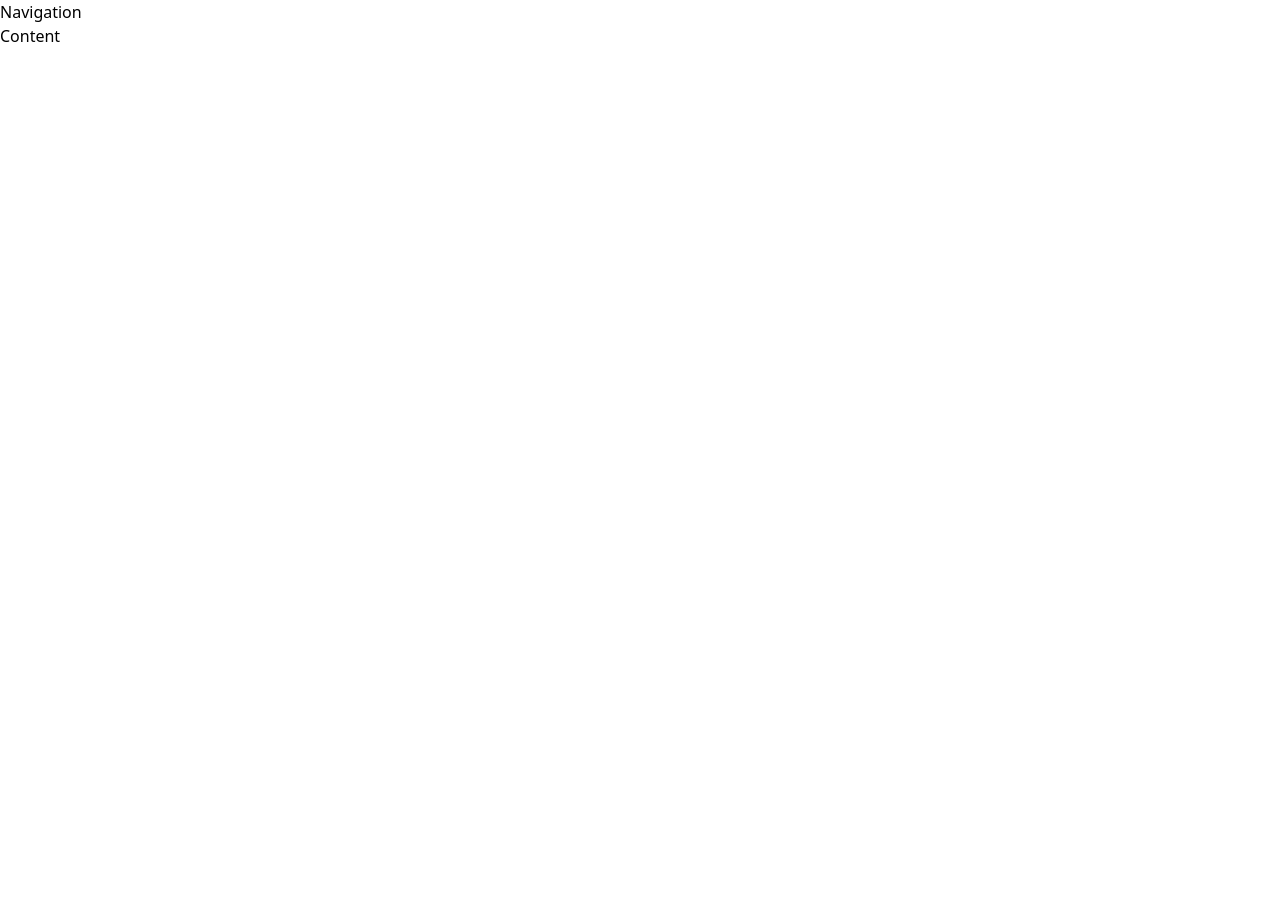
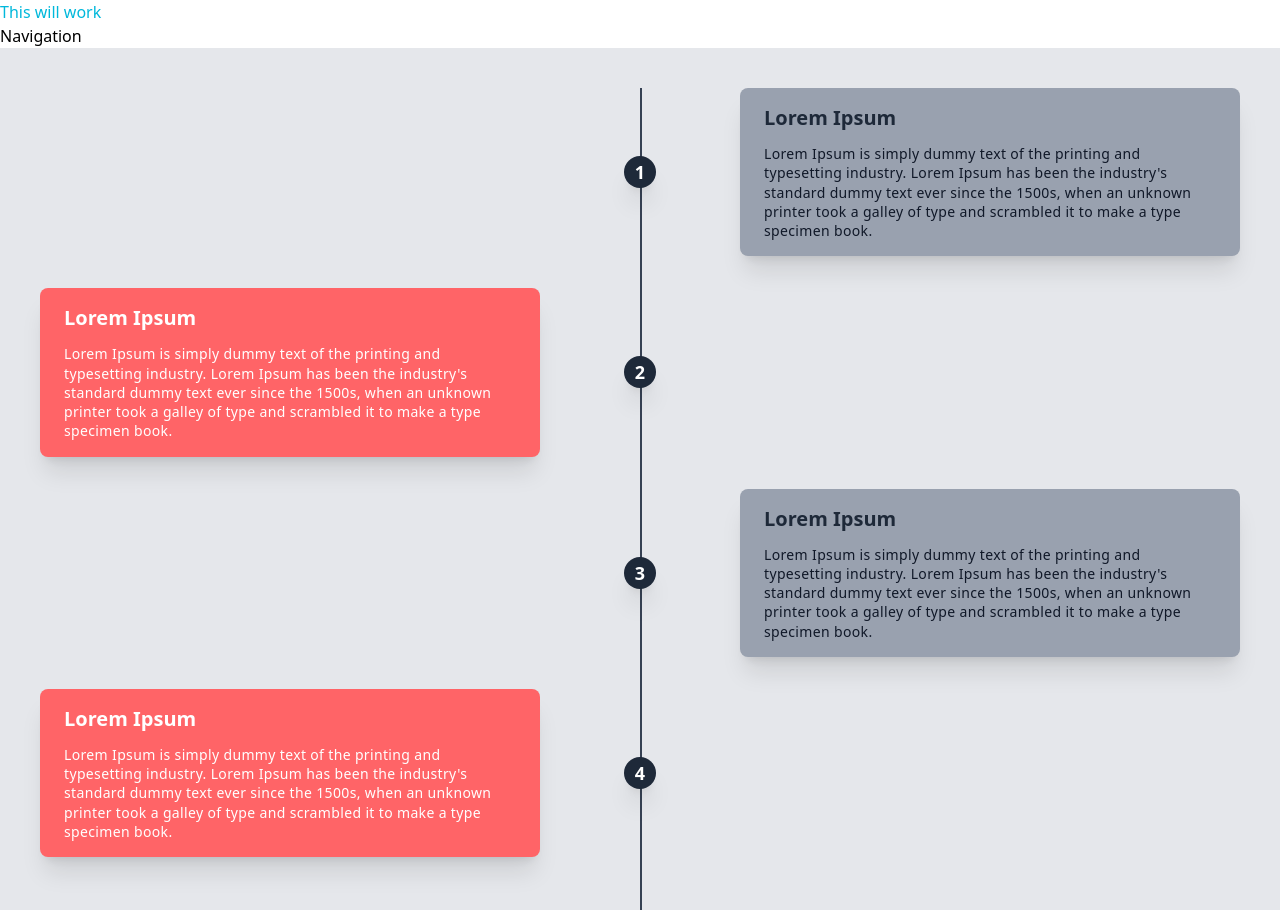
Before and after one commit to injili/vue_playground, a Vue app in the folder Memories/: page / in a window 1280 px wide. Shown: the top 910 px of the page. Before the commit the page ends 800 px from the top, so only its background shows below. Built offline with nearby package versions, Linux system fonts and the light colour scheme.

Commit message:
the progress

```diff
--- a/Memories/package.json
+++ b/Memories/package.json
@@ -9,8 +9,8 @@
     "preview": "vite preview"
   },
   "dependencies": {
-    "@tailwindcss/vite": "^4.0.17",
-    "tailwindcss": "^4.0.17",
+    "@tailwindcss/vite": "^4.1.0",
+    "tailwindcss": "^4.1.0",
     "vue": "^3.5.13"
   },
   "devDependencies": {
--- a/Memories/src/components/Content.vue
+++ b/Memories/src/components/Content.vue
@@ -1 +1,97 @@
-<template>Content</template>
+<template>
+  <div class="container bg-gray-200 mx-auto w-full h-full">
+    <div class="relative wrap overflow-hidden p-10 h-full">
+      <div
+        class="border-2-2 absolute border-opacity-20 border-gray-700 h-full border"
+        style="left: 50%"
+      ></div>
+      <!-- right timeline -->
+      <div class="mb-8 flex justify-between items-center w-full right-timeline">
+        <div class="order-1 w-5/12"></div>
+        <div
+          class="z-20 flex items-center order-1 bg-gray-800 shadow-xl w-8 h-8 rounded-full"
+        >
+          <h1 class="mx-auto font-semibold text-lg text-white">1</h1>
+        </div>
+        <div class="order-1 bg-gray-400 rounded-lg shadow-xl w-5/12 px-6 py-4">
+          <h3 class="mb-3 font-bold text-gray-800 text-xl">Lorem Ipsum</h3>
+          <p
+            class="text-sm leading-snug tracking-wide text-gray-900 text-opacity-100"
+          >
+            Lorem Ipsum is simply dummy text of the printing and typesetting
+            industry. Lorem Ipsum has been the industry's standard dummy text
+            ever since the 1500s, when an unknown printer took a galley of type
+            and scrambled it to make a type specimen book.
+          </p>
+        </div>
+      </div>
+
+      <!-- left timeline -->
+      <div
+        class="mb-8 flex justify-between flex-row-reverse items-center w-full left-timeline"
+      >
+        <div class="order-1 w-5/12"></div>
+        <div
+          class="z-20 flex items-center order-1 bg-gray-800 shadow-xl w-8 h-8 rounded-full"
+        >
+          <h1 class="mx-auto text-white font-semibold text-lg">2</h1>
+        </div>
+        <div class="order-1 bg-red-400 rounded-lg shadow-xl w-5/12 px-6 py-4">
+          <h3 class="mb-3 font-bold text-white text-xl">Lorem Ipsum</h3>
+          <p
+            class="text-sm font-medium leading-snug tracking-wide text-white text-opacity-100"
+          >
+            Lorem Ipsum is simply dummy text of the printing and typesetting
+            industry. Lorem Ipsum has been the industry's standard dummy text
+            ever since the 1500s, when an unknown printer took a galley of type
+            and scrambled it to make a type specimen book.
+          </p>
+        </div>
+      </div>
+
+      <!-- right timeline -->
+      <div class="mb-8 flex justify-between items-center w-full right-timeline">
+        <div class="order-1 w-5/12"></div>
+        <div
+          class="z-20 flex items-center order-1 bg-gray-800 shadow-xl w-8 h-8 rounded-full"
+        >
+          <h1 class="mx-auto font-semibold text-lg text-white">3</h1>
+        </div>
+        <div class="order-1 bg-gray-400 rounded-lg shadow-xl w-5/12 px-6 py-4">
+          <h3 class="mb-3 font-bold text-gray-800 text-xl">Lorem Ipsum</h3>
+          <p
+            class="text-sm leading-snug tracking-wide text-gray-900 text-opacity-100"
+          >
+            Lorem Ipsum is simply dummy text of the printing and typesetting
+            industry. Lorem Ipsum has been the industry's standard dummy text
+            ever since the 1500s, when an unknown printer took a galley of type
+            and scrambled it to make a type specimen book.
+          </p>
+        </div>
+      </div>
+
+      <!-- left timeline -->
+      <div
+        class="mb-8 flex justify-between flex-row-reverse items-center w-full left-timeline"
+      >
+        <div class="order-1 w-5/12"></div>
+        <div
+          class="z-20 flex items-center order-1 bg-gray-800 shadow-xl w-8 h-8 rounded-full"
+        >
+          <h1 class="mx-auto text-white font-semibold text-lg">4</h1>
+        </div>
+        <div class="order-1 bg-red-400 rounded-lg shadow-xl w-5/12 px-6 py-4">
+          <h3 class="mb-3 font-bold text-white text-xl">Lorem Ipsum</h3>
+          <p
+            class="text-sm font-medium leading-snug tracking-wide text-white text-opacity-100"
+          >
+            Lorem Ipsum is simply dummy text of the printing and typesetting
+            industry. Lorem Ipsum has been the industry's standard dummy text
+            ever since the 1500s, when an unknown printer took a galley of type
+            and scrambled it to make a type specimen book.
+          </p>
+        </div>
+      </div>
+    </div>
+  </div>
+</template>
--- a/Memories/src/components/Navigation.vue
+++ b/Memories/src/components/Navigation.vue
@@ -1 +1,4 @@
-<template>Navigation</template>
+<template>
+  <h1 class="text-cyan-500">This will work</h1>
+  Navigation
+</template>
```
Also changed, not shown: 1 other file (tests, documents, lock files or other folders).
